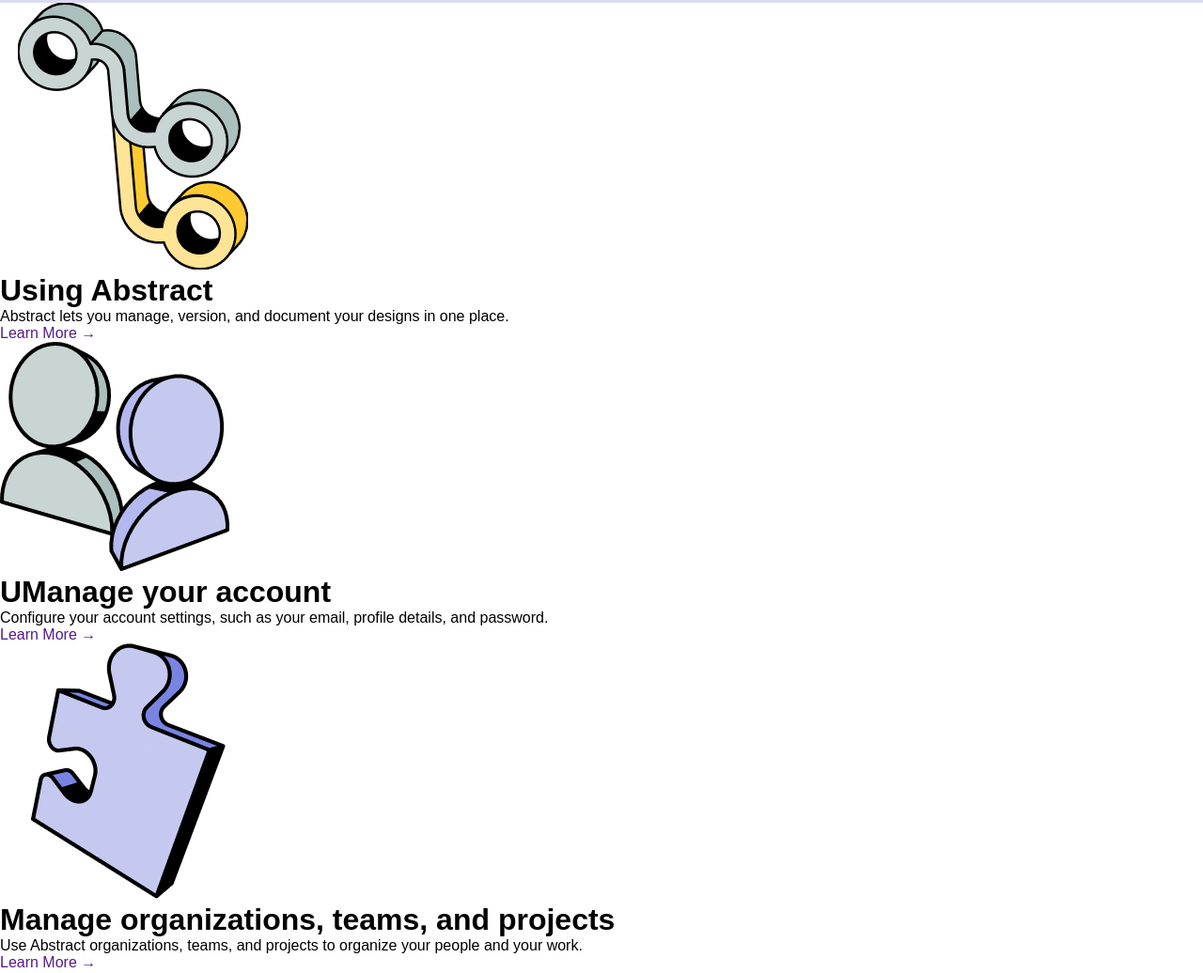
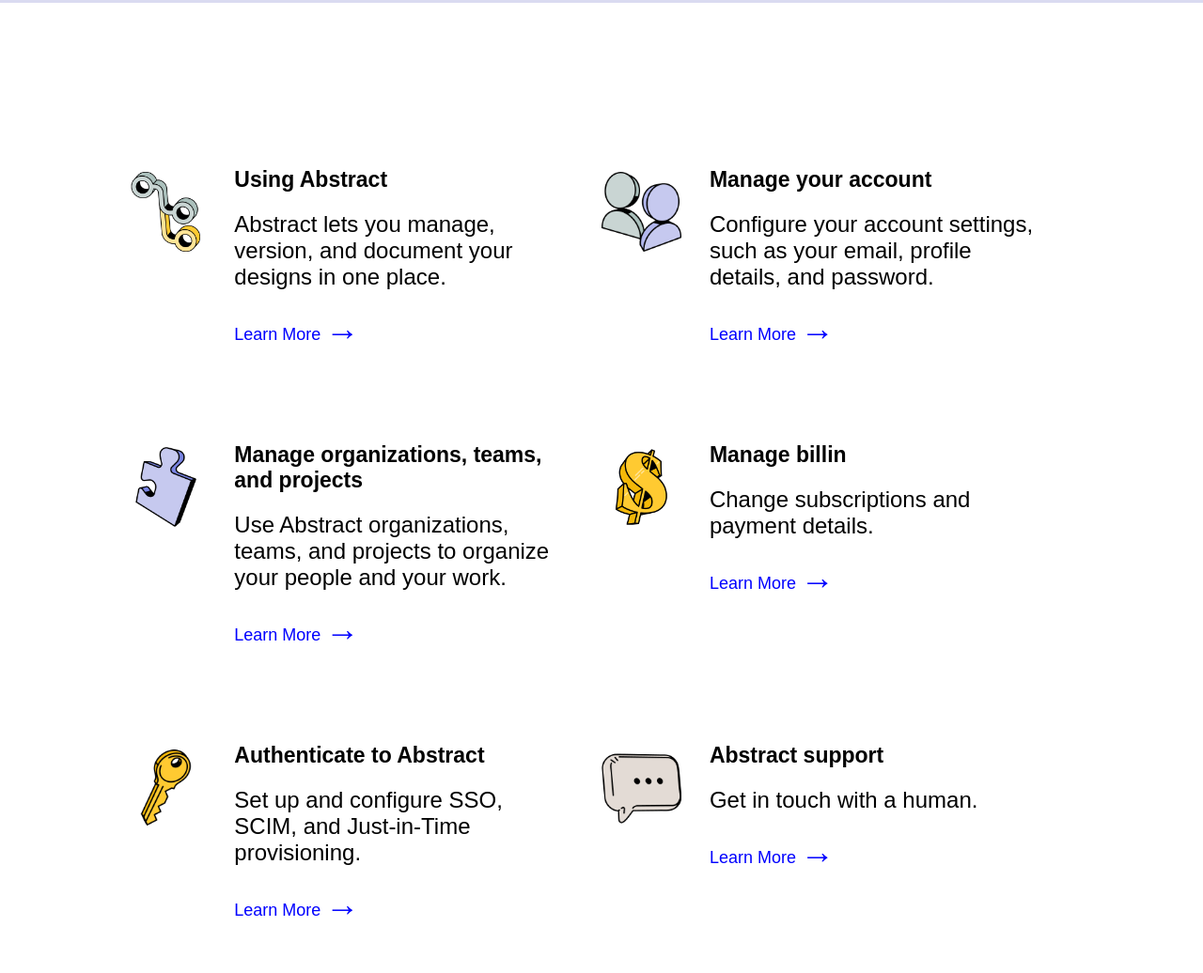
Before and after one commit to Senire70/Abstract, a plain HTML site: page index.html in a window 1280 px wide. Shown: the part 482-1518 px from the top of the page at 94% size. Drawn offline with nearby package versions, Linux system fonts and the light colour scheme.

Commit message:
Estilos del main agregados

```diff
--- a/css/styles.css
+++ b/css/styles.css
@@ -29,6 +29,7 @@
                             width: 130px;
                             transform: translateY(7px);
                         }
+
                         img:hover {
                             opacity: 0.5;
                             transition: 300ms;
@@ -94,7 +95,6 @@
                     transition: 400ms;
                 }
             }
-        }
 
             .header-main {
                 width: 100%;
@@ -118,6 +118,7 @@
                         padding: none;
                         transform: translate(7px, -2px);
                     }
+
                     div {
                         position: relative;
                         display: grid;
@@ -150,6 +151,7 @@
                         * {
                             transition: 100ms;
                         }
+
                         input {
                             border-color: blue;
                         }
@@ -158,6 +160,7 @@
                             color: blue;
                         }
                     }
+
                     input:focus {
                         border-color: blue;
                         outline: none;
@@ -165,7 +168,62 @@
 
                 }
             }
+        }
 
+        main {
+            display: flex;
+            flex-wrap: wrap;
+            width: 79%;
+            margin: 175px auto 30px;
+
+            .item {
+                /* width: 50%; */
+                flex: 1 1 30rem;
+                min-width: 33%;
+                max-width: 100%;
+                display: grid;
+                grid-template-columns: 2fr 6fr 0.8fr;
+                margin-bottom: 100px;
+
+                .img {
+                    grid-column: 1;
+                    margin-top: 5px;
+
+                    img {
+                        width: 85px;
+                    }
+                }
+
+                .content {
+                    grid-column: 2;
+
+                    h2 {
+                        font-size: 23px;
+                        font-weight: 900;
+                    }
+
+                    p {
+                        margin: 20px 0;
+                        font-size: 24px;
+                    }
+
+                    a {
+                        font-size: 18px;
+                        color: blue;
+
+                        span {
+                            font-size: 2em;
+                            font-weight: 100;
+                        }
+                    }
+
+                    a:hover {
+                        border-bottom: 2px solid blue;
                     }
 
                 }
+            }
+        }
+    }
+
+}
--- a/index.html
+++ b/index.html
@@ -48,9 +48,9 @@
                 <img src="css/img/1.png">
             </div>
             <div class="content">
-                <h1>Using Abstract</h1>
+                <h2>Using Abstract</h2>
                 <p>Abstract lets you manage, version, and document your designs in one place.</p>
-                <a href="">Learn More →</a>
+                <a href="">Learn More <span>→</span></a>
             </div>
         </div>
         <div class="item">
@@ -58,9 +58,9 @@
                 <img src="css/img/2.png">
             </div>
             <div class="content">
-                <h1>UManage your account</h1>
+                <h2>Manage your account</h2>
                 <p>Configure your account settings, such as your email, profile details, and password.</p>
-                <a href="">Learn More →</a>
+                <a href="">Learn More <span>→</span></a>
             </div>
         </div>
         <div class="item">
@@ -68,9 +68,9 @@
                 <img src="css/img/3.png">
             </div>
             <div class="content">
-                <h1>Manage organizations, teams, and projects</h1>
+                <h2>Manage organizations, teams, and projects</h2>
                 <p>Use Abstract organizations, teams, and projects to organize your people and your work.</p>
-                <a href="">Learn More →</a>
+                <a href="">Learn More <span>→</span></a>
             </div>
         </div>
         <div class="item">
@@ -78,9 +78,9 @@
                 <img src="css/img/4.png">
             </div>
             <div class="content">
-                <h1>Manage billin</h1>
+                <h2>Manage billin</h2>
                 <p>Change subscriptions and payment details.</p>
-                <a href="">Learn More →</a>
+                <a href="">Learn More <span>→</span></a>
             </div>
         </div>
         <div class="item">
@@ -88,11 +88,11 @@
                 <img src="css/img/5.png">
             </div>
             <div class="content">
-                <h1>Authenticate to Abstract</h1>
+                <h2>Authenticate to Abstract</h2>
                 <p>
                     Set up and configure SSO, SCIM, and Just-in-Time provisioning.
                 </p>
-                <a href="">Learn More →</a>
+                <a href="">Learn More <span>→</span></a>
             </div>
         </div>
         <div class="item">
@@ -100,9 +100,9 @@
                 <img src="css/img/6.png">
             </div>
             <div class="content">
-                <h1>Abstract support</h1>
+                <h2>Abstract support</h2>
                 <p>Get in touch with a human.</p>
-                <a href="">Learn More →</a>
+                <a href="">Learn More <span>→</span></a>
             </div>
         </div>
     </main>
```
Lines whose indentation alone changed are shown as unchanged.
